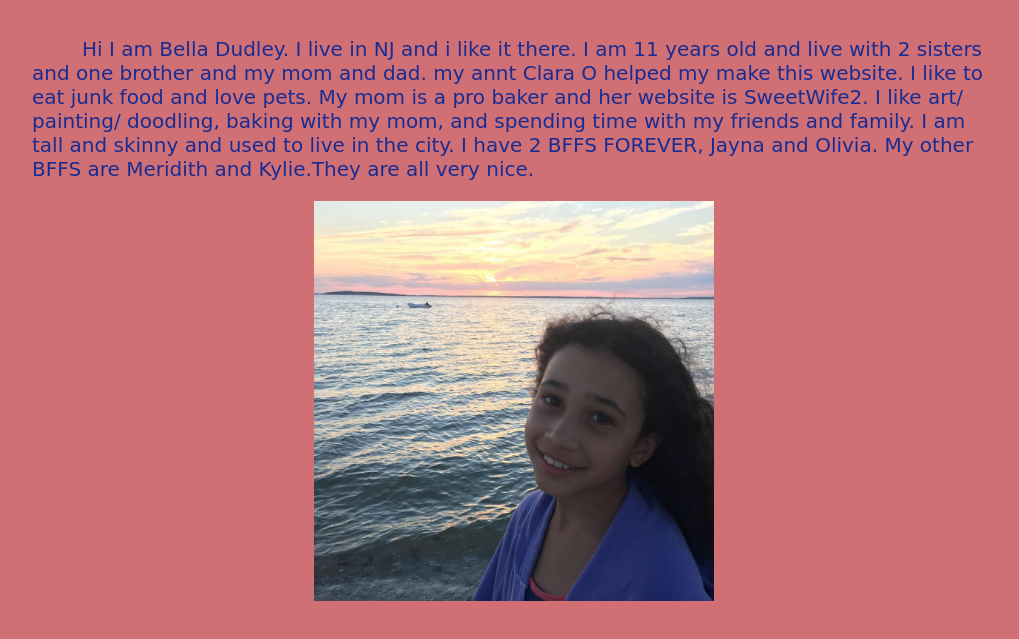
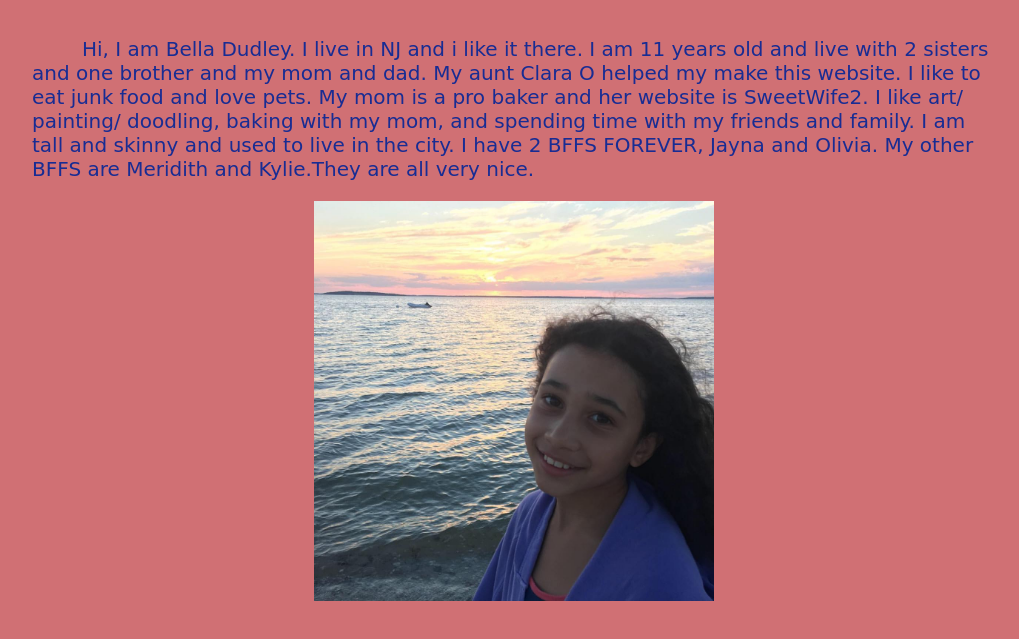
Before and after one commit to belladud/belladud.github.io, a plain HTML site: page bio.html in a window 1280 px wide. Shown: the part 161-800 px from the top of the page, without its empty margins (126-1145 px from the left). Drawn offline with Linux system fonts and the light colour scheme.

Commit message:
Update bio.html

```diff
--- a/bio.html
+++ b/bio.html
@@ -10,7 +10,7 @@
 
 <body>
 	<h1>About Me</h1>
-	<p> Hi I am Bella Dudley. I live in NJ and i like it there. I am 11 years old and live with 2 sisters and one brother and my mom and dad. my annt Clara O helped my make this website. I like to eat junk food and love pets. My mom is a pro baker and her website is SweetWife2. I like art/ painting/ doodling, baking with my mom, and spending time with my friends and family. I am tall and skinny and used to live in the city. I have 2 BFFS FOREVER, Jayna and Olivia. My other BFFS are Meridith and Kylie.They are all very nice. </p>
+	<p> Hi, I am Bella Dudley. I live in NJ and i like it there. I am 11 years old and live with 2 sisters and one brother and my mom and dad. My aunt Clara O helped my make this website. I like to eat junk food and love pets. My mom is a pro baker and her website is SweetWife2. I like art/ painting/ doodling, baking with my mom, and spending time with my friends and family. I am tall and skinny and used to live in the city. I have 2 BFFS FOREVER, Jayna and Olivia. My other BFFS are Meridith and Kylie.They are all very nice. </p>
 	<div id = "image"><img src="bella.jpg" alt="photo of me" /></div>
 </body>
 
```
